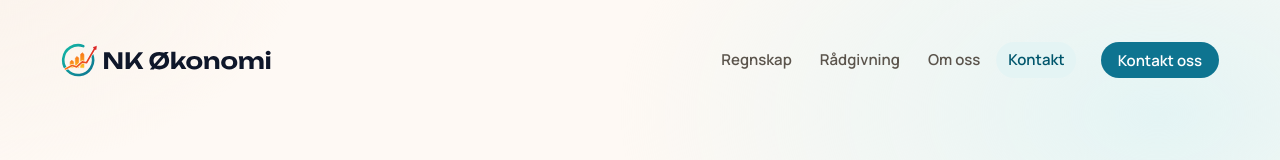
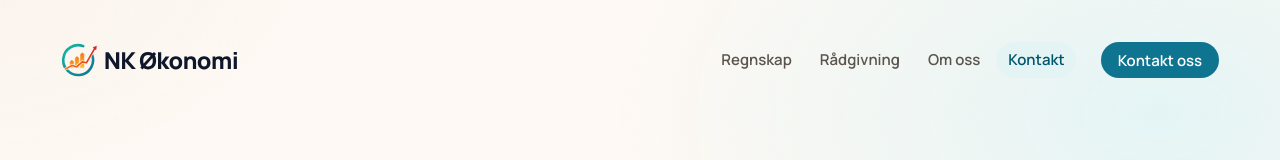
Before and after one commit to Sharu95/seva-nkokonomi-web, a website: page index.html in a window 1280 px wide. Shown: the top 160 px of the page. Drawn offline with Linux system fonts and the light colour scheme.

Commit message:
feat: use a manrope wordmark in the site logo lockup
- outlined manrope 800, cap height and baseline matched to the unbounded lockup
- the unbounded lockup stays available pending the client's choice

```diff
--- a/index.html
+++ b/index.html
@@ -106,7 +106,7 @@
     <header class="site-header">
       <div class="site-header__bar">
         <a class="site-header__logo" href="./" aria-label="NK Økonomi, til forsiden">
-          <img src="assets/logo-nk-okonomi.svg" alt="" width="210" height="34" />
+          <img src="assets/logo-nk-okonomi-manrope.svg" alt="" width="179" height="34" />
         </a>
 
         <nav class="site-nav" aria-label="Hovedmeny">
@@ -464,7 +464,7 @@
       <div class="container">
         <div class="site-footer__grid">
           <div>
-            <img class="site-footer__logo" src="assets/logo-nk-okonomi.svg" alt="NK Økonomi" width="222" height="36" />
+            <img class="site-footer__logo" src="assets/logo-nk-okonomi-manrope.svg" alt="NK Økonomi" width="189" height="36" />
             <p>Regnskap og økonomisk rådgivning i Hønefoss og Ringerike.</p>
             <div class="site-footer__companies">
               <p class="site-footer__company">
```
Also changed, not shown: personvern.html (+1 -1 lines), assets/logo-nk-okonomi-manrope.svg (added).
